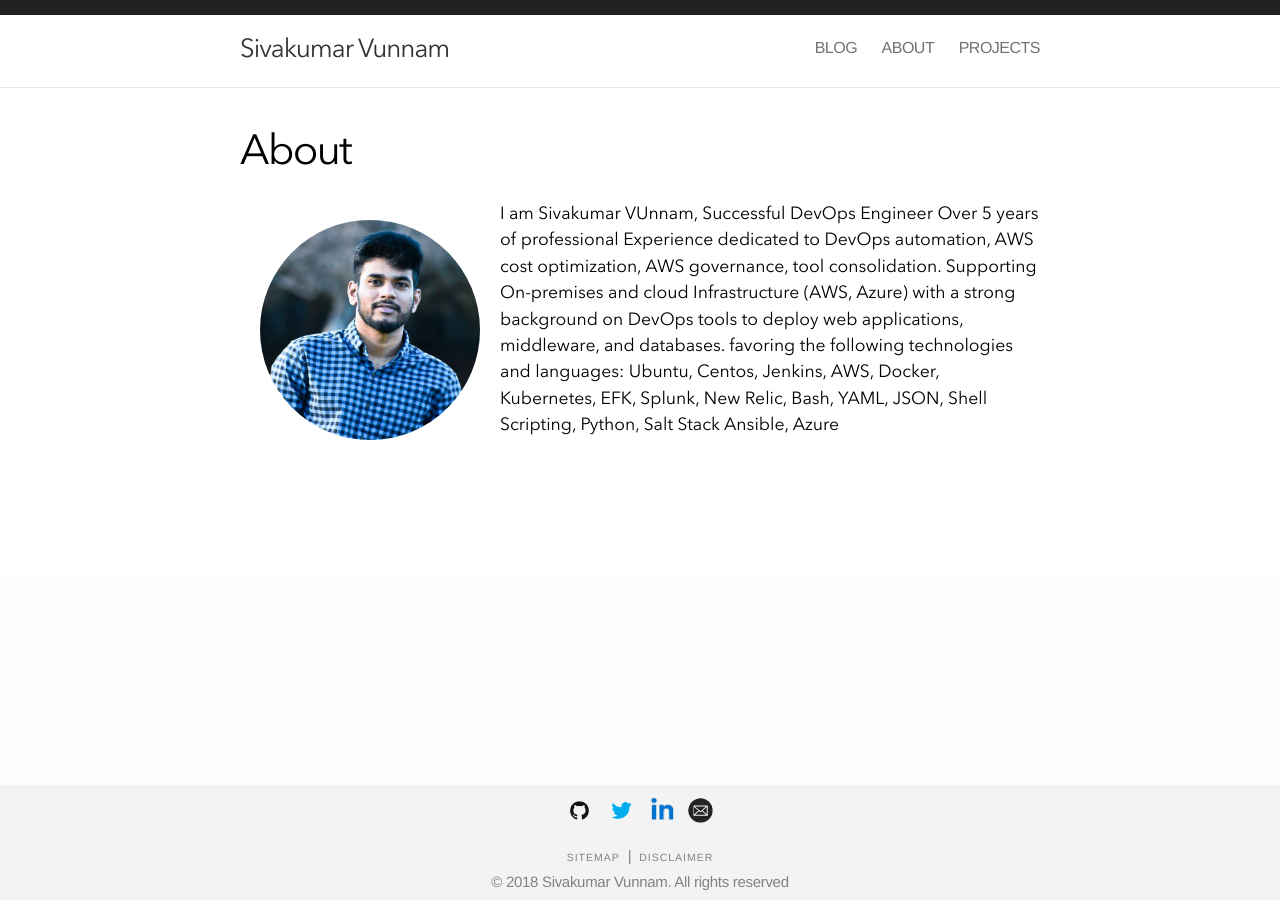
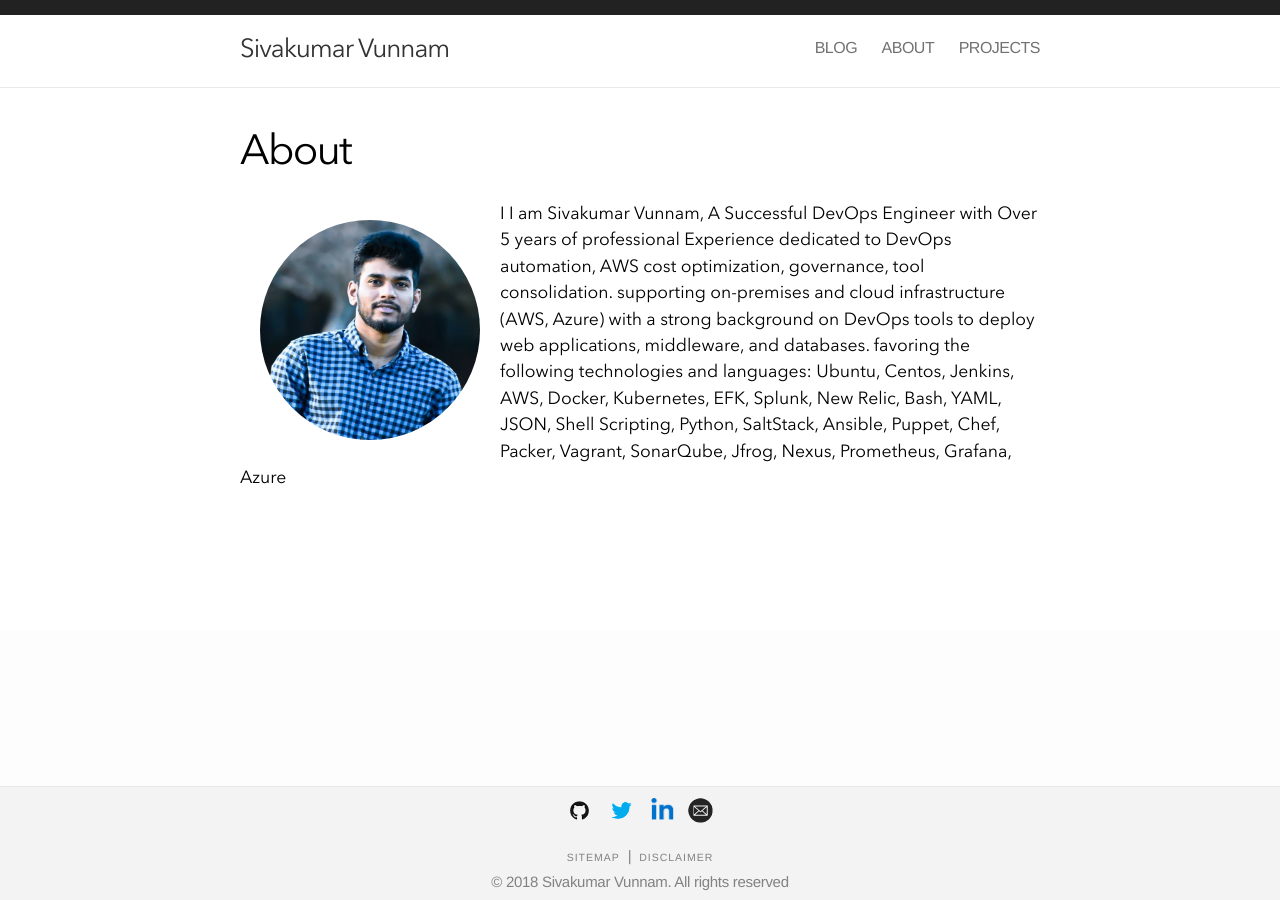
Before and after one commit to sivakumarvunnam/sivakumarvunnam.github.io, a Jekyll site: the page built from about.html, in a window 1280 px wide. Built offline with Jekyll 4.4.1, drawn with Linux system fonts in a browser that asks for light colours; nearby versions of some CDN libraries.

Commit message:
fixed typo and update about me

```diff
--- a/about.html
+++ b/about.html
@@ -9,7 +9,7 @@ title: About
   </header>
   <div id = "profile"></div>
   <p>
-   I am Sivakumar VUnnam, Successful DevOps Engineer Over 5 years of professional Experience dedicated to DevOps automation, AWS cost optimization, AWS governance, tool consolidation. Supporting On-premises and cloud Infrastructure (AWS, Azure) with a strong background on DevOps tools to deploy web applications, middleware, and databases. favoring the following technologies and languages: Ubuntu, Centos, Jenkins, AWS, Docker, Kubernetes, EFK, Splunk, New Relic, Bash, YAML, JSON, Shell Scripting, Python, Salt Stack Ansible, Azure
+   I I am Sivakumar Vunnam, A Successful DevOps Engineer with Over 5 years of professional Experience dedicated to DevOps automation, AWS cost optimization, governance, tool consolidation. supporting on-premises and cloud infrastructure (AWS, Azure) with a strong background on DevOps tools to deploy web applications, middleware, and databases. favoring the following technologies and languages: Ubuntu, Centos, Jenkins, AWS, Docker, Kubernetes, EFK, Splunk, New Relic, Bash, YAML, JSON, Shell Scripting, Python, SaltStack, Ansible, Puppet, Chef, Packer, Vagrant, SonarQube, Jfrog, Nexus, Prometheus, Grafana, Azure
   </p>
 
 </div>
```
